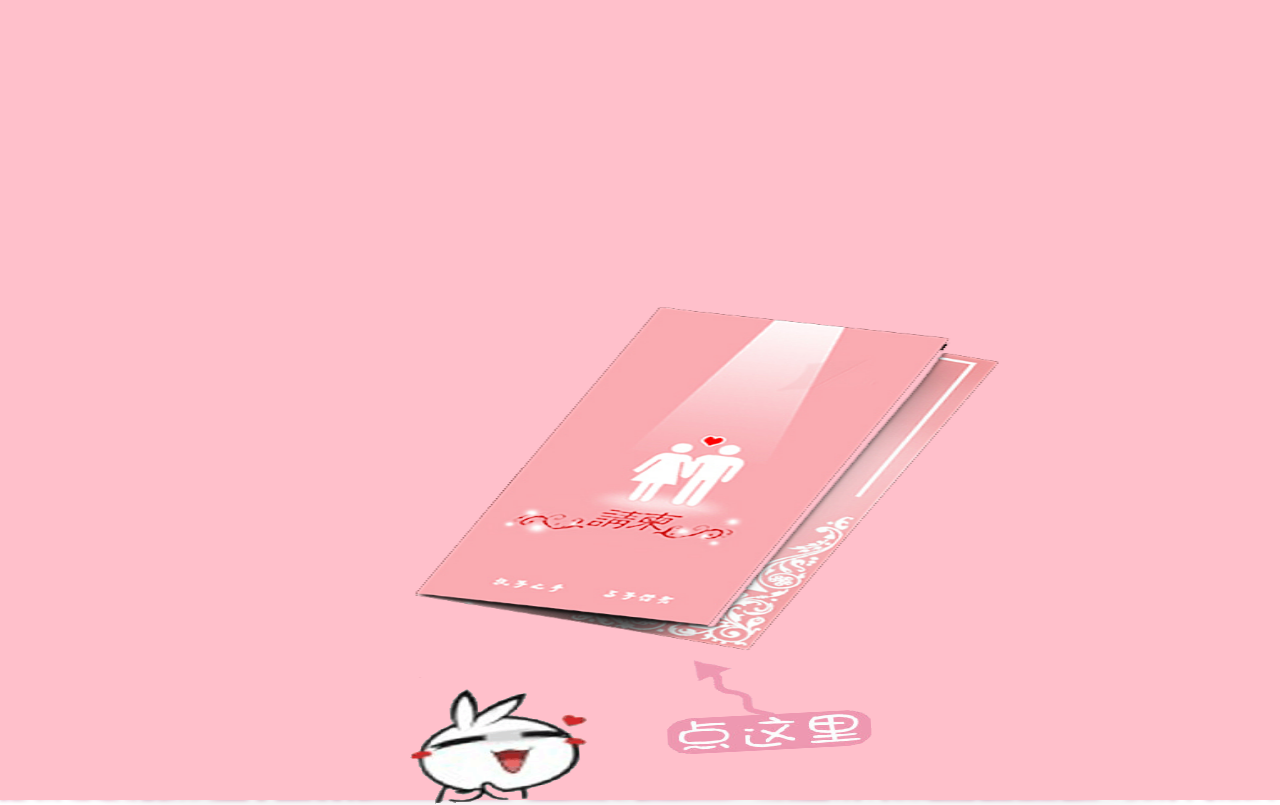
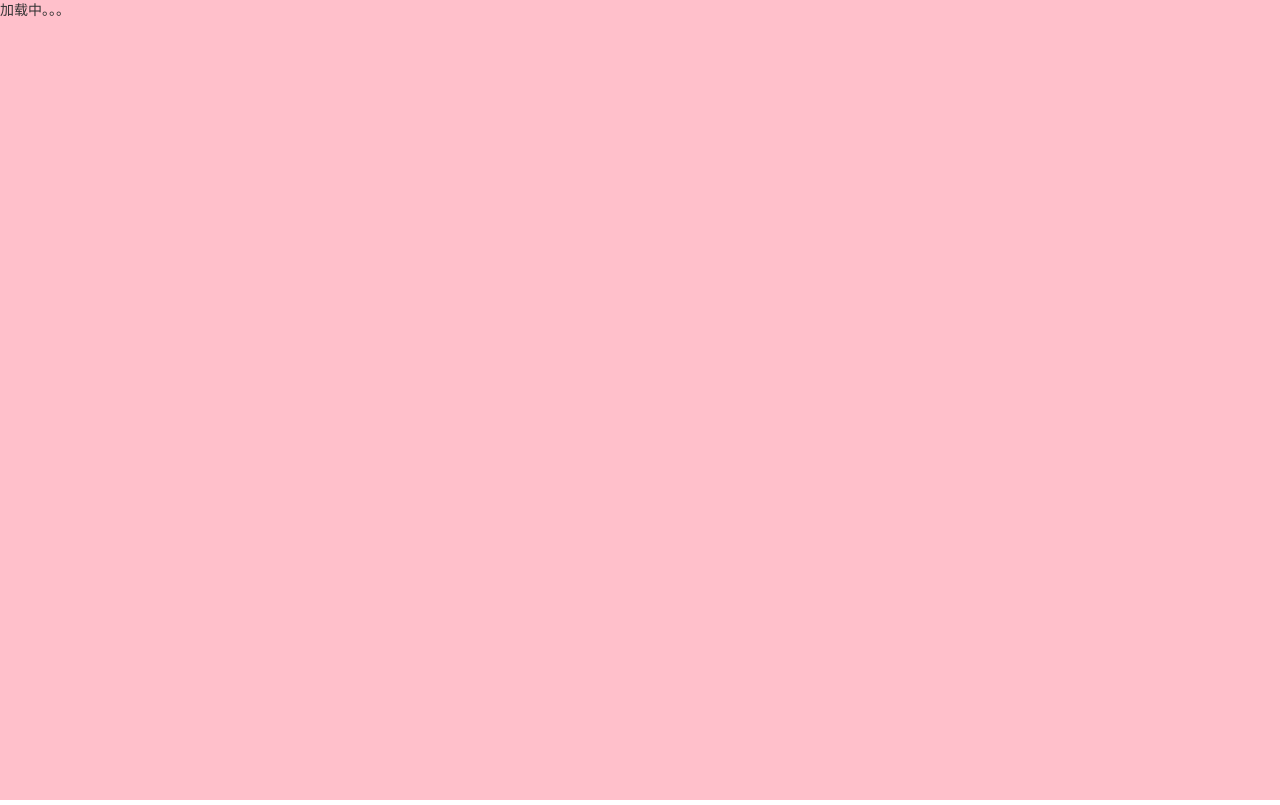
Before and after one commit to Free-Yd/MySisterLove, a plain HTML site: page index.html in a window 1280 px wide. Drawn offline with Linux system fonts and the light colour scheme.

Commit message:
Update index.html

```diff
--- a/index.html
+++ b/index.html
@@ -53,10 +53,7 @@
     <div class="g_music">
         <audio preload display="none" src="AllOfMe.mp3" id="music"></audio>
     </div>
-    <div class="g_box">
-        <img src="images/demo/demo.png" alt="" id="start_img">
-        <img src="images/demo/click.png" alt="" id="prompt_img" class="animated tada" style="-webkit-animation-iteration-count:3;animation-iteration-count:3;-webkit-animation-duration: 1.2s;animation-duration: 1.2s;">
-    </div>
+    <div class="g_box">加载中。。。</div>
     <script src="js/yd.js"></script>
 </body>
 
```
